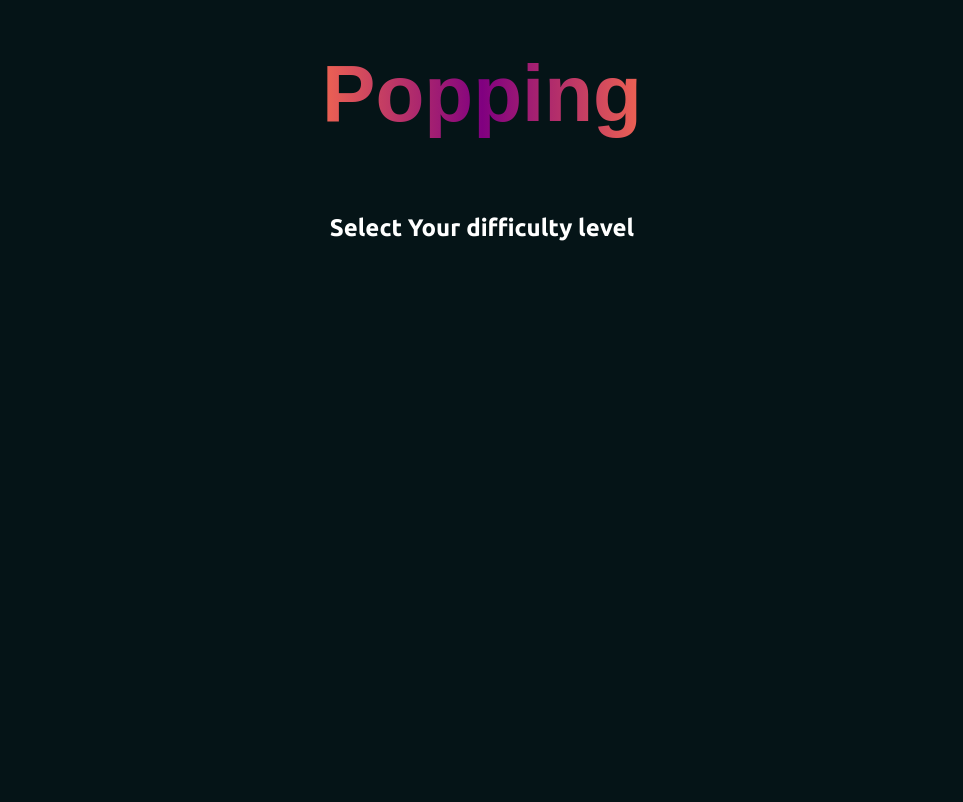
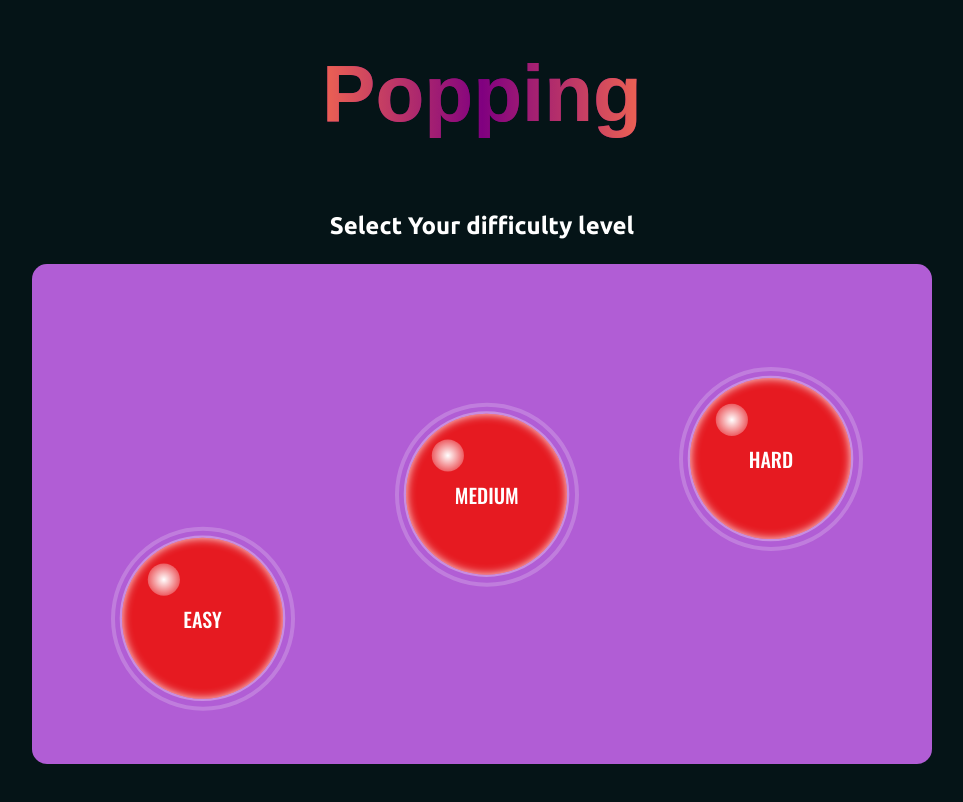
Before and after one commit to Esmael-Pinho/Second-Milestone-Project, a plain HTML site: page docs/levels.html in a window 1280 px wide. Shown: the whole page, without its empty margins (158-1121 px from the left). Drawn offline with nearby package versions, Linux system fonts and the light colour scheme; a web font is replaced by a local one.

Commit message:
added buttons for difficulty levels page, along with game-area

```diff
--- a/docs/assets/css/style.css
+++ b/docs/assets/css/style.css
@@ -24,6 +24,8 @@
 /* ---------------   Reset  -------------- */
 *, *:before, *:after {
     box-sizing: border-box;
+    margin: 0;
+    padding: 0;
 }
 /* ---------------   /End Reset  -------------- */
 
@@ -49,7 +51,8 @@ body {
     margin-bottom: 5rem;
     display: grid;
     /* align-items: center; */
-    justify-items: center;
+    /* justify-items: center; */
+    text-align: center;
     /* height: 100vh; */
     overflow: hidden;
 }
@@ -74,11 +77,18 @@ h1,h2 {
     background: transparent;
 }
 
+.pop {
+    font-size: 56px;
+}
+
 .pop, a {
     background-image: var(--gradient);
     -webkit-background-clip: text;
     color: transparent;
+    text-decoration: none;
+
 }
+
 
 .button {
     position: relative;
@@ -86,9 +96,8 @@ h1,h2 {
     align-items: center;
     justify-content: center;
     margin: 0 auto;
+}
 
-    animation: buttons 8s ease-out infinite;
-}
 
 .btn-lg {
     width: 145px;
@@ -115,6 +124,7 @@ h1,h2 {
     display: flex;
     align-items: center;
     justify-content: center;
+    text-transform: uppercase;
     cursor: url() 0 0, pointer;
 }
 
@@ -128,14 +138,6 @@ h1,h2 {
     border-radius: 50%;
 }
 
-@keyframes buttons {
-    0%,100% {
-        transform: translateY(-20px);
-    }
-    50% {
-        transform: translateY(-5px);
-    }
-}
 
 .border-color {
     border: 5px solid var(--White);
@@ -242,15 +244,97 @@ section span:before {
 
 
 /* ---------------   /Levels  -------------- */
+
+#gameLevels {
+    /* background: url(); */
+}
+
 .title {
     font-size: 5rem;
-    margin-top: 3rem;
+    margin: 3rem auto;
+    text-align: center;
     padding: 0;
 }
 
 #level-text {
+    margin: 1.5rem auto;
     color: var(--White);
     font-family: "Ubuntu", 'Oswald', monospace;
 }
 
+.game-area {
+    background-color: var(--Amethyst);
+    box-sizing: border-box;
+    width: 85%;
+    height: 75vh;
+    max-height: 500px;
+    max-width: 900px;
+    margin-left: auto;
+    margin-right: auto;
+    padding: 1%;
+    border-radius: 15px;
+}
+
+.level-difficulty-area {
+    width: 850px;
+    margin: 122px auto;
+}
+
+.easy, .medium, .hard {
+    display: inline-block;
+    width: 33%;
+    margin: 0;
+    padding: 0;
+}
+
+.easy {
+    animation: easy 6s ease-out infinite;
+}
+
+.medium {
+    animation: medium 8s ease-out infinite;
+}
+
+.hard {
+    animation: hard 10s ease-out infinite;
+}
+
+@keyframes easy {
+    0%,100% {
+        transform: translateY(145px);
+    }
+    50% {
+        transform: translateY(-145px);
+    }
+}
+
+@keyframes medium {
+    0%,100% {
+        transform: translateY(100px);
+    }
+
+    50% {
+        transform: translateY(-100px);
+    }
+}
+
+@keyframes hard {
+    0%,100% {
+        transform: translateY(60px);
+    }
+    50% {
+        transform: translateY(-60px);
+    }
+}
+
+.btn--big {
+    width: 230px;
+    height: 230px;
+    padding-top: 10px;
+    margin: 0 30px;
+    color: var(--White);
+}
+
+
+
   /* ---------------   /End Levels  -------------- */
--- a/docs/levels.html
+++ b/docs/levels.html
@@ -20,27 +20,48 @@
 
 
     </head>
-    <body >
+    <body id="gameLevels">
         <header>
-            <h1 class="pop title">Popping</h1>
+            <h1 class="pop title">
+                <a href="index.html">Popping</a>
+            </h1>
         </header>
 
         <!-- Levels -->
-        <div>
+
+        <div class="container">
             <h2 id="level-text">Select Your difficulty level </h2>
             <div class="game-area">
+                <div class="level-difficulty-area">
                     <div class="easy">
-
+                        <div class="button btn-lg btn--big">
+                            <div class="btn" aria-label="Play button">easy</div>
+                            <div class="third-border-effect border-color"></div>
+                            <div class="second-border-effect border-color"></div>
+                            <div class="first-border-effect border-color"></div>
+                        </div>
                     </div>
                     <div class="medium">
-
+                        <div class="button btn-lg btn--big">
+                            <div class="btn" aria-label="Play button">medium</div>
+                            <div class="third-border-effect border-color"></div>
+                            <div class="second-border-effect border-color"></div>
+                            <div class="first-border-effect border-color"></div>
+                        </div>
                     </div>
                     <div class="hard">
-
+                        <div class="button btn-lg btn--big">
+                            <div class="btn" aria-label="Play button">hard</div>
+                            <div class="third-border-effect border-color"></div>
+                            <div class="second-border-effect border-color"></div>
+                            <div class="first-border-effect border-color"></div>
+                        </div>
+                    </div>
+                </div>
+            </div>
+            <!-- <button class="reset" onclick="window.location.reload();">reset game</button> -->
         </div>
 
-            </div>
-        </div>
 
         <script src="assets/js/script.js" type="text/javascript"></script>
     </body>
```
Lines whose indentation alone changed are shown as unchanged.
